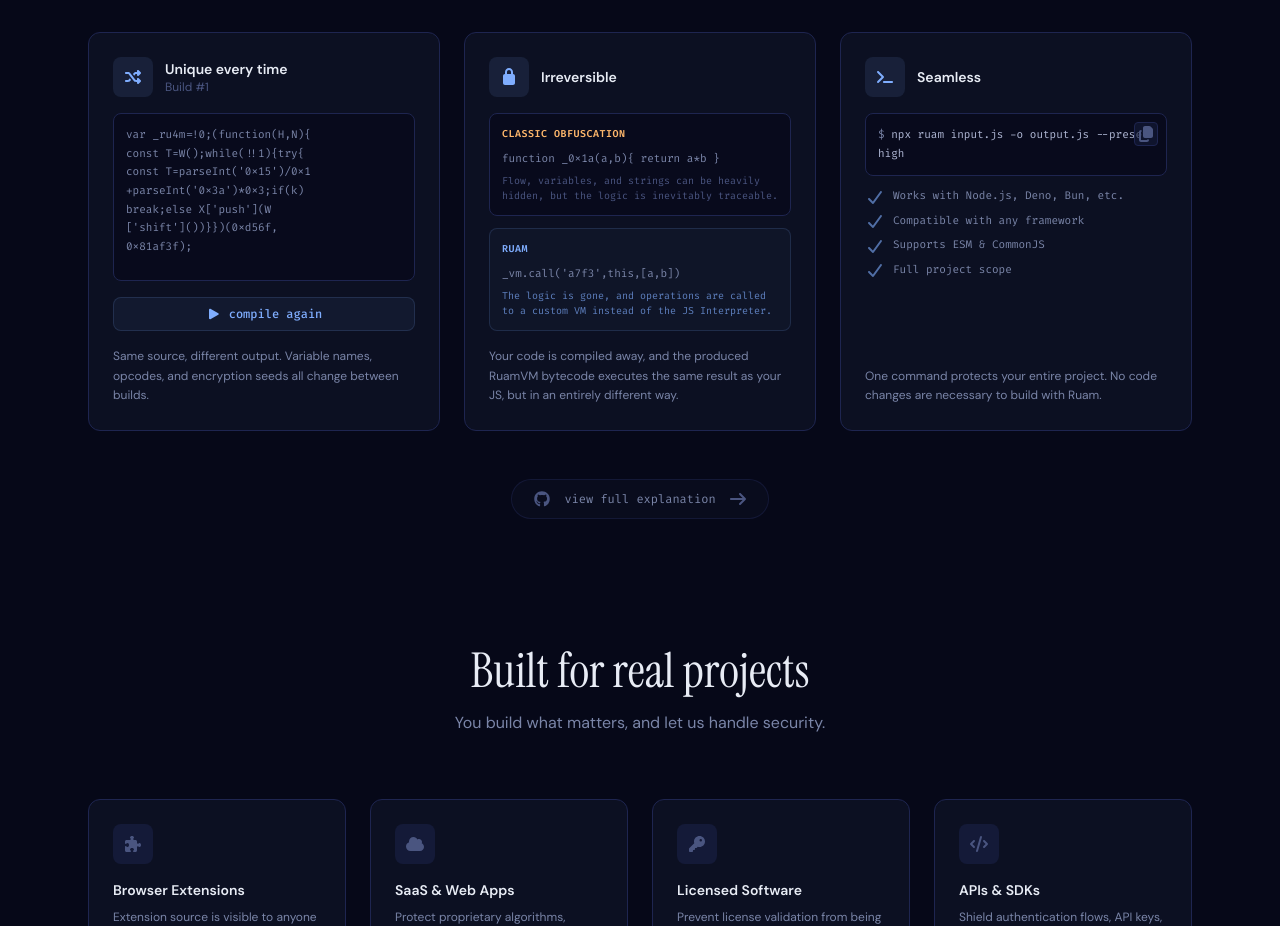
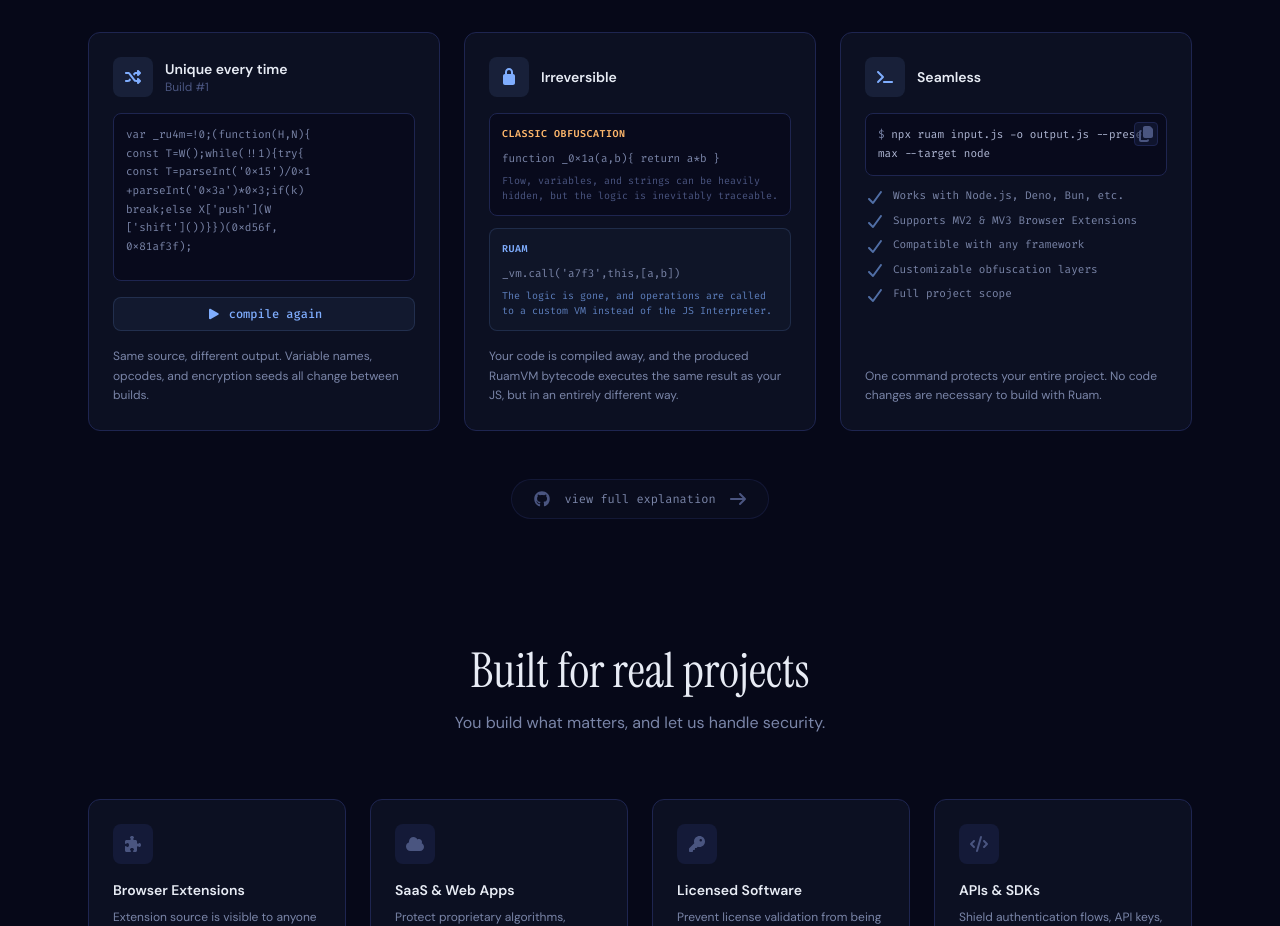
Before and after one commit to owengregson/Ruam, a Next.js app in the folder apps/web/: page / in a window 1280 px wide. Shown: the part 1160-2086 px from the top of the page. Built offline with nearby package versions, Linux system fonts and the light colour scheme.

Commit message:
permission fix, readme overhaul, website selectivity changes

```diff
--- a/apps/web/app/globals.css
+++ b/apps/web/app/globals.css
@@ -134,3 +134,19 @@
 .cursor-blink {
 	animation: blink 1s step-end infinite;
 }
+
+/* ── Site protection ── */
+.terminal,
+header,
+footer,
+button,
+a {
+	-webkit-user-select: none;
+	user-select: none;
+}
+
+img {
+	-webkit-user-select: none;
+	user-select: none;
+	-webkit-user-drag: none;
+}
--- a/apps/web/app/layout.tsx
+++ b/apps/web/app/layout.tsx
@@ -2,6 +2,7 @@
 import { config } from "@fortawesome/fontawesome-svg-core";
 import "@fortawesome/fontawesome-svg-core/styles.css";
 import "./globals.css";
+import SiteProtection from "@/components/SiteProtection";
 
 config.autoAddCss = false;
 
@@ -33,7 +34,10 @@
 					rel="stylesheet"
 				/>
 			</head>
-			<body className="noise font-body antialiased">{children}</body>
+			<body className="noise font-body antialiased">
+				<SiteProtection />
+				{children}
+			</body>
 		</html>
 	);
 }
--- a/apps/web/components/CodeShowcase.tsx
+++ b/apps/web/components/CodeShowcase.tsx
@@ -93,7 +93,7 @@
 
 	return (
 		<div className="flex h-full flex-col rounded-xl border border-edge bg-ink p-6">
-			<div className="mb-4 flex items-center gap-3">
+			<div className="mb-4 flex items-center gap-3 select-none">
 				<div className="flex h-10 w-10 items-center justify-center rounded-lg bg-accent/10 text-accent">
 					<FontAwesomeIcon icon={faShuffle} className="h-4 w-4" />
 				</div>
@@ -105,7 +105,7 @@
 				</div>
 			</div>
 
-			<div className="mb-4 flex-1 rounded-lg border border-edge bg-void/60 p-3 font-mono text-[11px] leading-[1.7] text-smoke">
+			<div className="mb-4 flex-1 rounded-lg border border-edge bg-void/60 p-3 font-mono text-[11px] leading-[1.7] text-smoke select-none">
 				{lines.map((line, i) => (
 					<div key={i}>{line}</div>
 				))}
@@ -131,7 +131,7 @@
 function IrreversibleCard() {
 	return (
 		<div className="flex h-full flex-col rounded-xl border border-edge bg-ink p-6">
-			<div className="mb-4 flex items-center gap-3">
+			<div className="mb-4 flex items-center gap-3 select-none">
 				<div className="flex h-10 w-10 items-center justify-center rounded-lg bg-accent/10 text-accent">
 					<FontAwesomeIcon icon={faLock} className="h-4 w-4" />
 				</div>
@@ -141,7 +141,7 @@
 			</div>
 
 			<div className="mb-4 flex-1 space-y-3">
-				<div className="rounded-lg border border-edge bg-void/60 p-3">
+				<div className="rounded-lg border border-edge bg-void/60 p-3 select-none">
 					<span className="mb-1 block font-mono text-[10px] font-semibold text-ember uppercase tracking-wider">
 						Classic Obfuscation
 					</span>
@@ -153,7 +153,7 @@
 						the logic is inevitably traceable.
 					</p>
 				</div>
-				<div className="rounded-lg border border-accent/15 bg-accent/[0.03] p-3">
+				<div className="rounded-lg border border-accent/15 bg-accent/[0.03] p-3 select-none">
 					<span className="mb-1 block font-mono text-[10px] font-semibold text-accent uppercase tracking-wider">
 						Ruam
 					</span>
@@ -179,7 +179,7 @@
 /* ── Instant card ── */
 function InstantCard() {
 	const [copied, setCopied] = useState(false);
-	const cmd = "npx ruam input.js -o output.js --preset high";
+	const cmd = "npx ruam input.js -o output.js --preset max --target node";
 
 	const copy = () => {
 		navigator.clipboard.writeText(cmd);
@@ -189,7 +189,7 @@
 
 	return (
 		<div className="flex h-full flex-col rounded-xl border border-edge bg-ink p-6">
-			<div className="mb-4 flex items-center gap-3">
+			<div className="mb-4 flex items-center gap-3 select-none">
 				<div className="flex h-10 w-10 items-center justify-center rounded-lg bg-accent/10 text-accent">
 					<FontAwesomeIcon icon={faTerminal} className="h-4 w-4" />
 				</div>
@@ -217,8 +217,9 @@
 				<div className="mt-3 space-y-2">
 					{[
 						"Works with Node.js, Deno, Bun, etc.",
+						"Supports MV2 & MV3 Browser Extensions",
 						"Compatible with any framework",
-						"Supports ESM & CommonJS",
+						"Customizable obfuscation layers",
 						"Full project scope",
 					].map((item) => (
 						<div key={item} className="flex items-center gap-2">
--- a/apps/web/components/Hero.tsx
+++ b/apps/web/components/Hero.tsx
@@ -434,7 +434,7 @@
 						transition={{ duration: 0.7 }}
 						className="flex flex-col justify-center lg:col-span-5"
 					>
-						<h1 className="font-display text-5xl leading-[1.05] tracking-tight sm:text-7xl">
+						<h1 className="font-display text-5xl leading-[1.05] tracking-tight sm:text-7xl select-none">
 							<span className="text-snow">
 								Don&apos;t just
 								<br />
```
Also changed, not shown: 1 other file (tests, documents, lock files or other folders).
